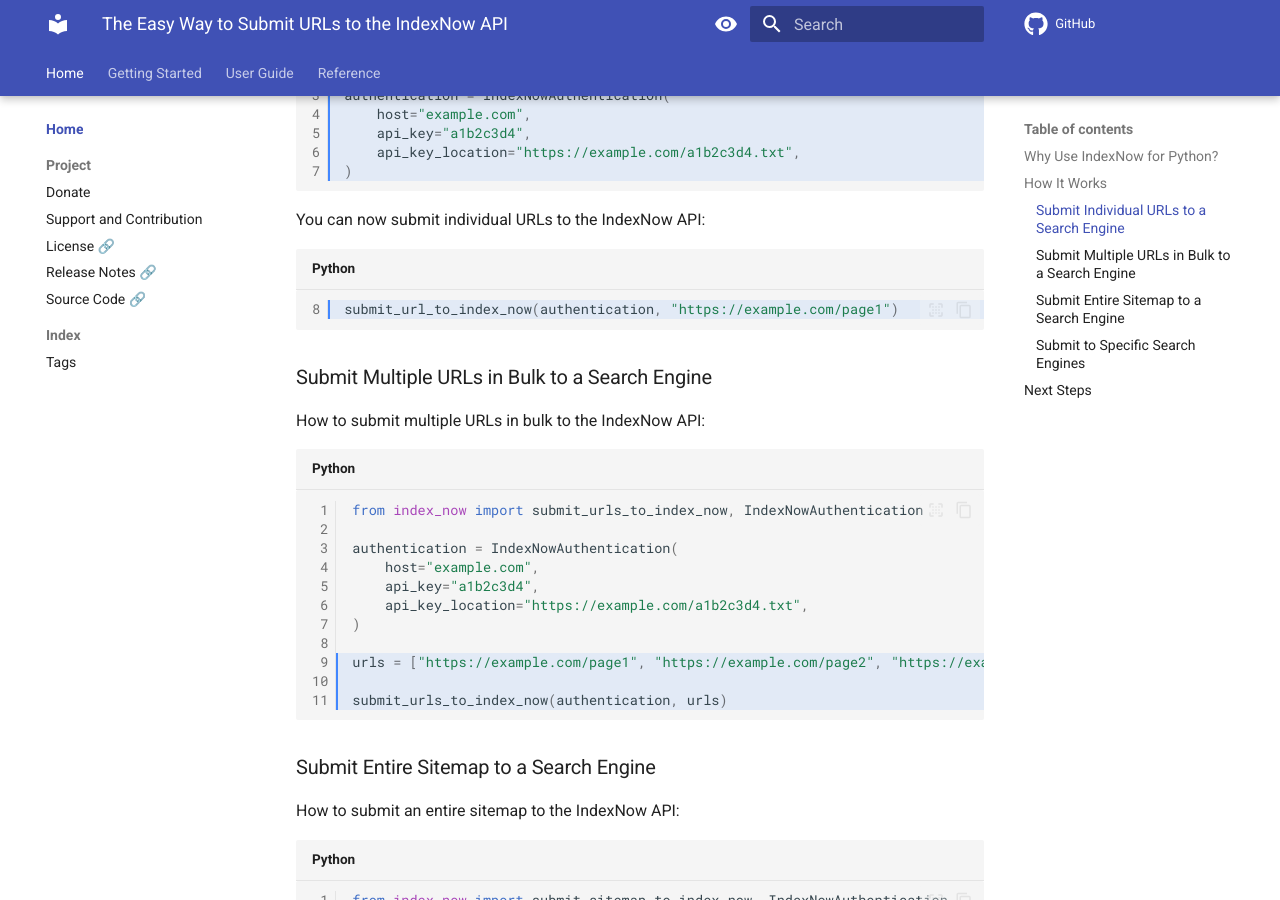
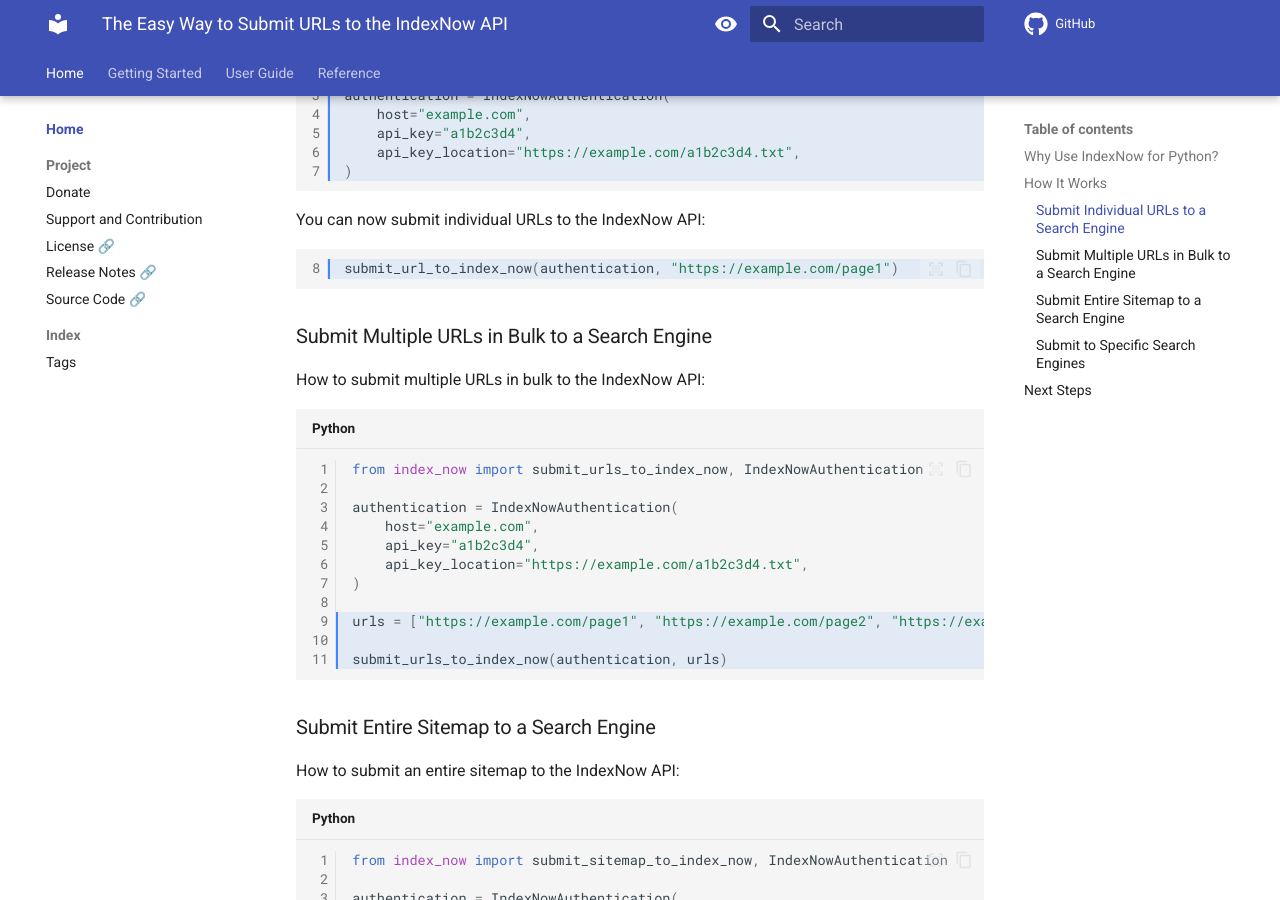
Before and after one commit to jakob-bagterp/index-now-for-python, an MkDocs documentation site: the page built from docs/index.md, in a window 1280 px wide and 900 px high, scrolled down 1003 px. Built offline with MkDocs 1.6.1 and Material for MkDocs 9.7.7, drawn with Linux system fonts in a browser that asks for light colours; comment, search, counter and statistics services are not loaded; the version menu is left out.

Commit message:
Removed "Python" as title in code example.

````diff
--- a/docs/index.md
+++ b/docs/index.md
@@ -42,7 +42,7 @@ authentication = IndexNowAuthentication(
 
 You can now submit individual URLs to the IndexNow API:
 
-```python linenums="8" hl_lines="1"
+```python linenums="8" hl_lines="1" title=""
 submit_url_to_index_now(authentication, "https://example.com/page1")
 ```
 
````
